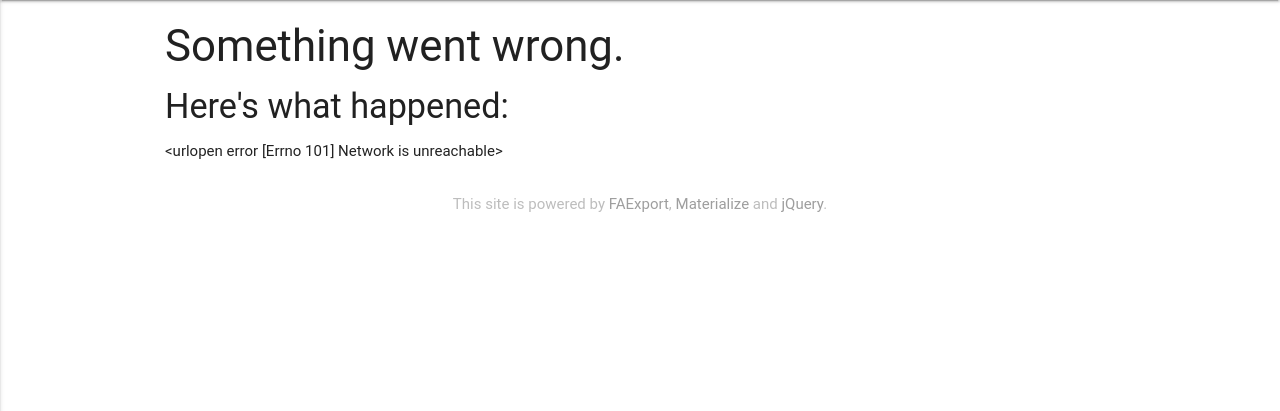
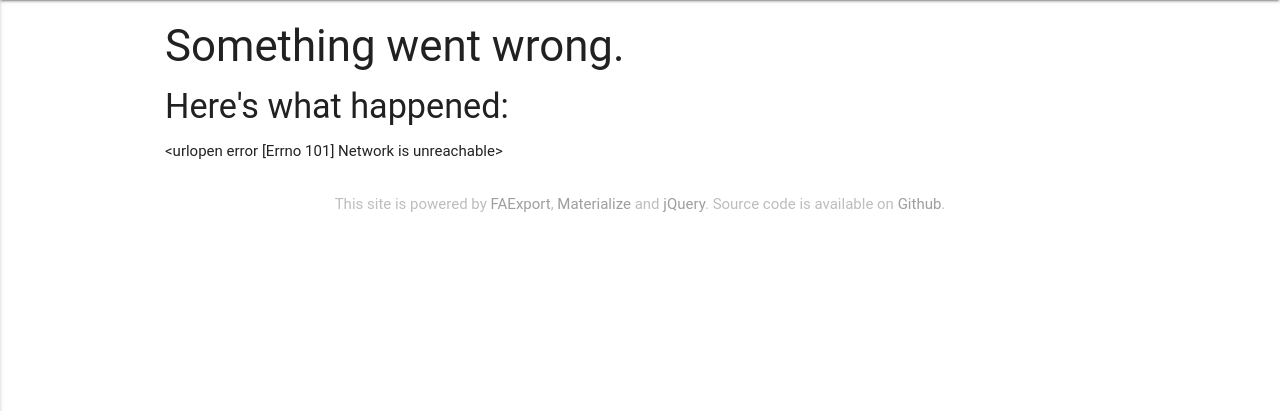
Before and after one commit to Watteo/faview, a Django app: page /user/1/ in a window 1280 px wide. Shown: the part 64-475 px from the top of the page. Run offline with Django 3.2, Linux system fonts and the light colour scheme; data that the repository does not hold is empty; some libraries are stand-ins or nearby versions; some web fonts are replaced.

Commit message:
Add footer self-promotion

```diff
--- a/fa/templates/fa/base.html
+++ b/fa/templates/fa/base.html
@@ -76,7 +76,8 @@
       <p class="col s12 center-align grey-text text-lighten-1">This site is powered by
       <a href="http://faexport.boothale.net/" target="_blank" class="grey-text">FAExport</a>,
       <a href="http://materializecss.com/" target="_blank" class="grey-text">Materialize</a>
-      and <a href="https://jquery.com/" target="_blank" class="grey-text">jQuery</a>.</p>
+      and <a href="https://jquery.com/" target="_blank" class="grey-text">jQuery</a>. Source code
+      is available on <a href="https://github.com/Watteo/faview" target="_blank" class="grey-text">Github</a>.</p>
     </div>
   </body>
 </html>
```
